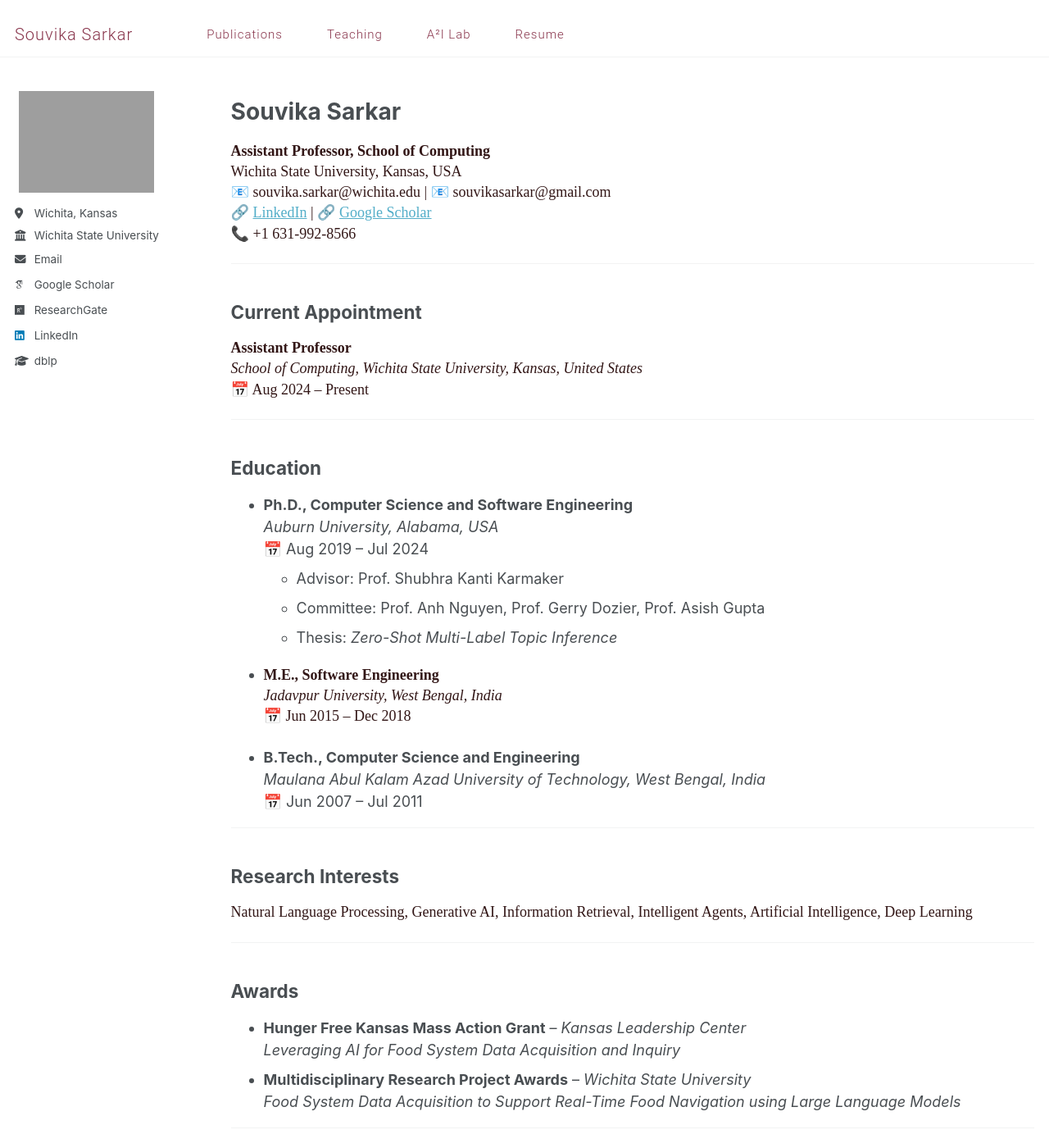
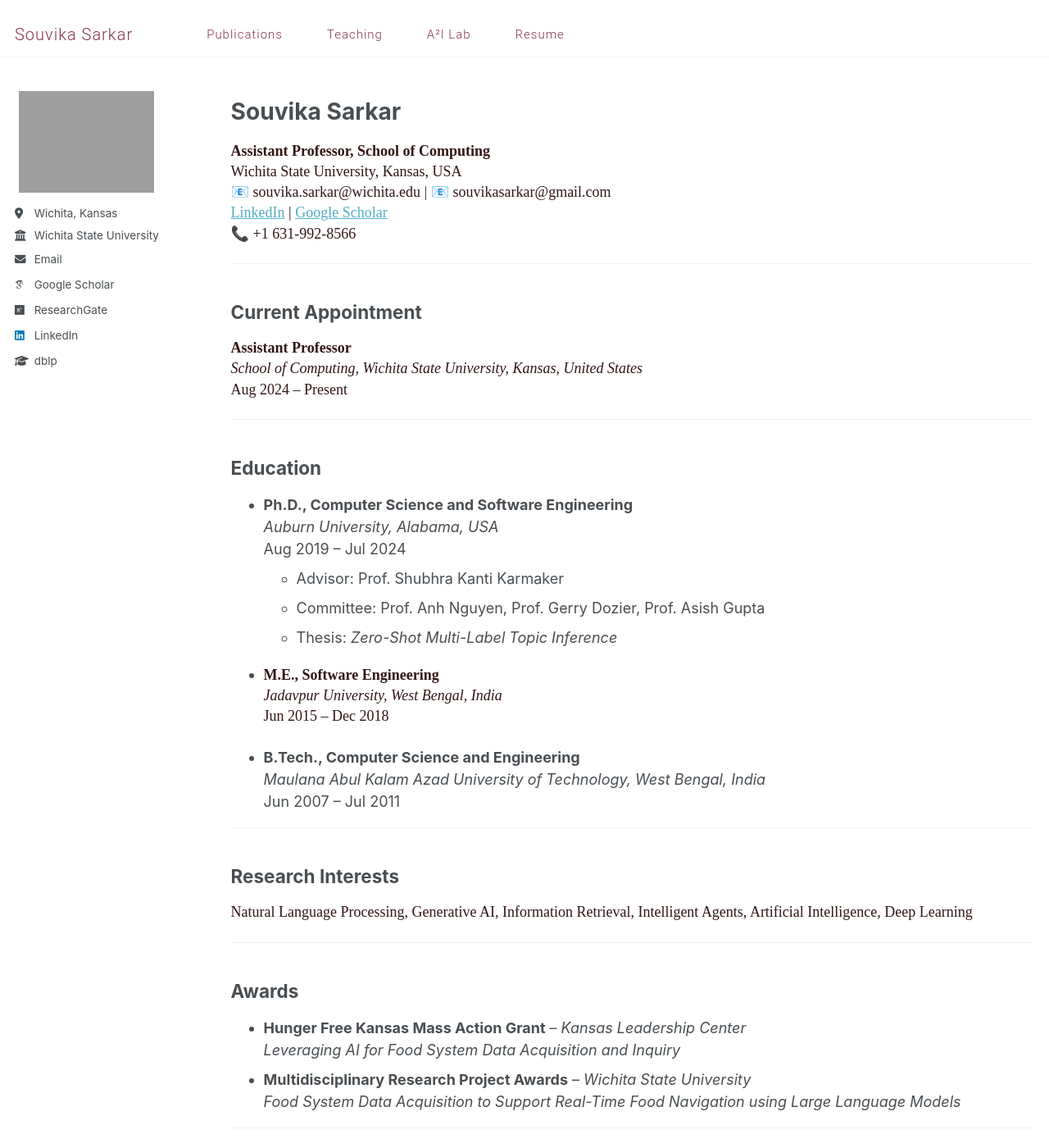
Before and after one commit to Souvika/souvika.github.io, a Jekyll site: the page built from _pages/cv.md, in a window 1280 px wide and 1400 px high. Shown: the whole window at 82% size. Built offline with Jekyll 4.4.1, drawn with Linux system fonts in a browser that asks for light colours; some web fonts are replaced.

Commit message:
Update Resume.

```diff
--- a/_includes/archive-single-cv.html
+++ b/_includes/archive-single-cv.html
@@ -26,7 +26,7 @@
           alt="">
       </div>
     {% endif %}
-    <h3 class="archive__item-title" itemprop="headline">
+    <!--<h3 class="archive__item-title" itemprop="headline">
       {% if post.link %}
         <a href="{{ post.link }}">{{ title }}</a> <a href="{{ base_path }}{{ post.url }}" rel="permalink"><i class="fa fa-link" aria-hidden="true" title="permalink"></i><span class="sr-only">Permalink</span></a>
       {% else %}
@@ -36,7 +36,7 @@
     {% if post.read_time %}
       <p class="page__meta"><i class="fa fa-clock-o" aria-hidden="true"></i> {% include read-time.html %}</p>
     {% endif %}
-    {% if post.venue%}<p class="archive__item-excerpt" itemprop="description">{{ post.citation }}</p> {% endif %}
+    {% if post.venue%}<p class="archive__item-excerpt" itemprop="description">{{ post.citation }}</p> {% endif %}!-->
     </li>
  </article>
 </div>
--- a/_pages/cv.md
+++ b/_pages/cv.md
@@ -14,7 +14,7 @@ redirect_from:
 **Assistant Professor, School of Computing**
 Wichita State University, Kansas, USA
 📧 souvika.sarkar@wichita.edu | 📧 souvikasarkar@gmail.com
-🔗 [LinkedIn](https://linkedin.com/in/souvika) | 🔗 [Google Scholar](https://google.scholar.com/souvika)
+[LinkedIn](https://linkedin.com/in/souvika) | [Google Scholar](https://google.scholar.com/souvika)
 📞 +1 631-992-8566
 
 ---
@@ -23,7 +23,7 @@ Wichita State University, Kansas, USA
 
 **Assistant Professor**
 *School of Computing, Wichita State University, Kansas, United States*
-📅 Aug 2024 – Present
+ Aug 2024 – Present
 
 ---
 
@@ -31,18 +31,18 @@ Wichita State University, Kansas, USA
 
 - **Ph.D., Computer Science and Software Engineering**
   *Auburn University, Alabama, USA*
-  📅 Aug 2019 – Jul 2024
+   Aug 2019 – Jul 2024
     - Advisor: Prof. Shubhra Kanti Karmaker
     - Committee: Prof. Anh Nguyen, Prof. Gerry Dozier, Prof. Asish Gupta
     - Thesis: *Zero-Shot Multi-Label Topic Inference*
 
 - **M.E., Software Engineering**
   *Jadavpur University, West Bengal, India*
-  📅 Jun 2015 – Dec 2018
+   Jun 2015 – Dec 2018
 
 - **B.Tech., Computer Science and Engineering**
   *Maulana Abul Kalam Azad University of Technology, West Bengal, India*
-  📅 Jun 2007 – Jul 2011
+   Jun 2007 – Jul 2011
 
 ---
 
```
